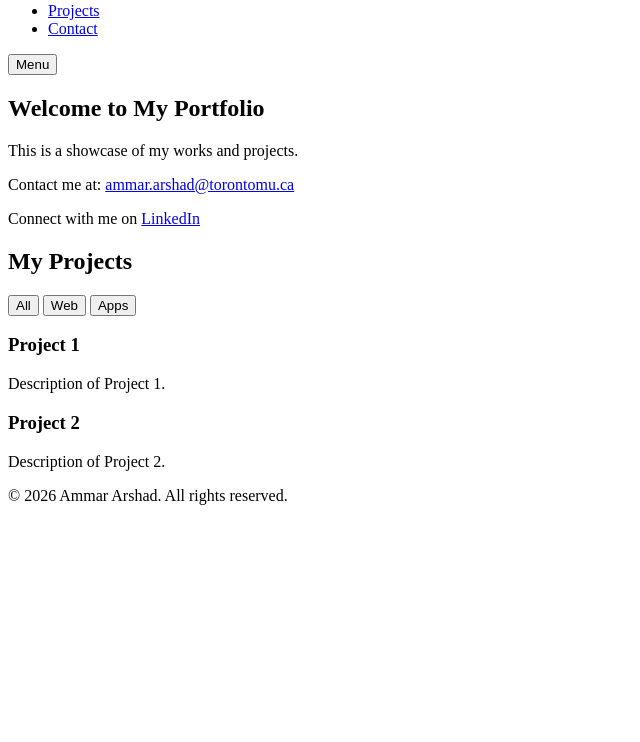
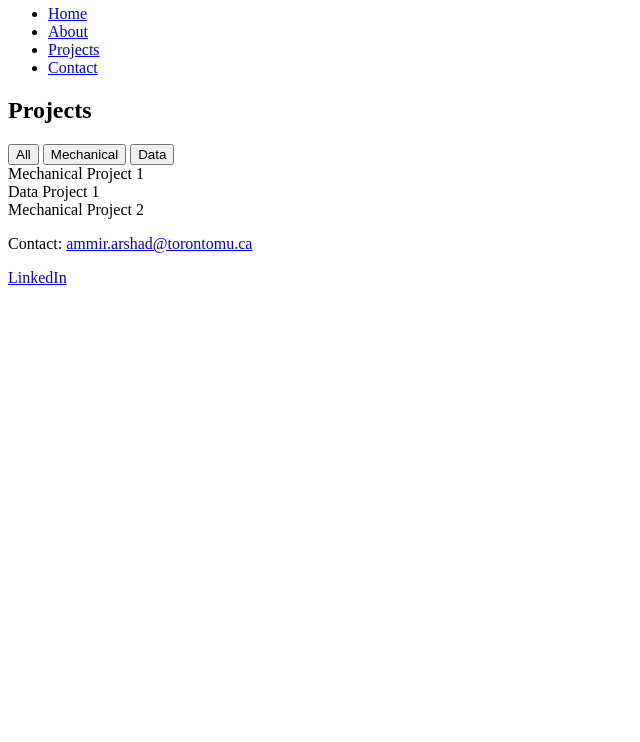
Before and after one commit to Ammario711/Portfolio-Website, a plain HTML site: page index.html in a window 1280 px wide. Shown: the part 58-800 px from the top of the page, without its empty margins (0-640 px from the left). Drawn offline with Linux system fonts and the light colour scheme.

Commit message:
Updated index.html to restore complete portfolio HTML with bug fixes

```diff
--- a/index.html
+++ b/index.html
@@ -4,77 +4,63 @@
     <meta charset="UTF-8">
     <meta name="viewport" content="width=device-width, initial-scale=1.0">
     <title>Portfolio</title>
-    <link rel="stylesheet" href="style.css">
-    <script src="scripts.js" defer></script>
+    <style>
+        /* Add your styles here */
+    </style>
+    <script>
+        // JavaScript for mobile menu
+        function toggleMobileMenu() {
+            const menu = document.getElementById('mobile-menu');
+            menu.classList.toggle('active');
+        }
+
+        // JavaScript for scrolling to top
+        function scrollToTop() {
+            window.scrollTo({ top: 0, behavior: 'smooth' });
+        }
+
+        // JavaScript for project filtering
+        function filterProjects(category) {
+            const allProjects = document.querySelectorAll('.project');
+            allProjects.forEach(project => {
+                if (category === 'all' || project.classList.contains(category)) {
+                    project.style.display = 'block';
+                } else {
+                    project.style.display = 'none';
+                }
+            });
+        }
+    </script>
 </head>
 <body>
     <header>
-        <div class="logo"><a href="index.html">My Portfolio</a></div>
+        <div class="logo" onclick="scrollToTop()">
+            <img src="logo.png" alt="Logo">
+        </div>
         <nav>
-            <ul class="menu">
-                <li><a href="#about">About</a></li>
-                <li><a href="#projects">Projects</a></li>
-                <li><a href="#contact">Contact</a></li>
+            <button onclick="toggleMobileMenu()">☰</button>
+            <ul id="mobile-menu">
+                <li><a href="#home" onclick="toggleMobileMenu()">Home</a></li>
+                <li><a href="#about" onclick="toggleMobileMenu()">About</a></li>
+                <li><a href="#projects" onclick="toggleMobileMenu()">Projects</a></li>
+                <li><a href="#contact" onclick="toggleMobileMenu()">Contact</a></li>
             </ul>
-            <button class="menu-toggle">Menu</button>
         </nav>
     </header>
-
-    <section id="about">
-        <h1>Welcome to My Portfolio</h1>
-        <p>This is a showcase of my works and projects.</p>
-        <p>Contact me at: <a href="mailto:ammar.arshad@torontomu.ca">ammar.arshad@torontomu.ca</a></p>
-        <p>Connect with me on <a href="https://www.linkedin.com/in/arshad-ammar/">LinkedIn</a></p>
-    </section>
-
-    <section id="projects">
-        <h2>My Projects</h2>
-        <div class="filters">
-            <button class="filter-btn" data-filter="all">All</button>
-            <button class="filter-btn" data-filter="web">Web</button>
-            <button class="filter-btn" data-filter="app">Apps</button>
-        </div>
-        <div class="project-list">
-            <div class="project web">
-                <h3>Project 1</h3>
-                <p>Description of Project 1.</p>
-            </div>
-            <div class="project app">
-                <h3>Project 2</h3>
-                <p>Description of Project 2.</p>
-            </div>
-            <!-- More projects can be added here -->
-        </div>
-    </section>
-
+    <main>
+        <section id="projects">
+            <h2>Projects</h2>
+            <button onclick="filterProjects('all')">All</button>
+            <button onclick="filterProjects('mechanical')">Mechanical</button>
+            <button onclick="filterProjects('data')">Data</button>
+            <div class="project mechanical">Mechanical Project 1</div>
+            <div class="project data">Data Project 1</div>
+            <div class="project mechanical">Mechanical Project 2</div>
+        </section>
+    </main>
     <footer>
-        <p>&copy; 2026 Ammar Arshad. All rights reserved.</p>
+        <p>Contact: <a href="mailto:ammir.arshad@torontomu.ca">ammir.arshad@torontomu.ca</a></p>
+        <p><a href="https://www.linkedin.com/in/arshad-ammar/">LinkedIn</a></p>
     </footer>
-
-    <script>
-        // Mobile menu toggle functionality
-        const menuToggle = document.querySelector('.menu-toggle');
-        const menu = document.querySelector('.menu');
-        menuToggle.addEventListener('click', () => {
-            menu.classList.toggle('active');
-        });
-
-        // Filter functionality for projects
-        const filterButtons = document.querySelectorAll('.filter-btn');
-        const projects = document.querySelectorAll('.project');
-
-        filterButtons.forEach(button => {
-            button.addEventListener('click', () => {
-                const filter = button.getAttribute('data-filter');
-                projects.forEach(project => {
-                    if (filter === 'all' || project.classList.contains(filter)) {
-                        project.style.display = 'block';
-                    } else {
-                        project.style.display = 'none';
-                    }
-                });
-            });
-        });
-    </script>
 </body>
 </html>
```
